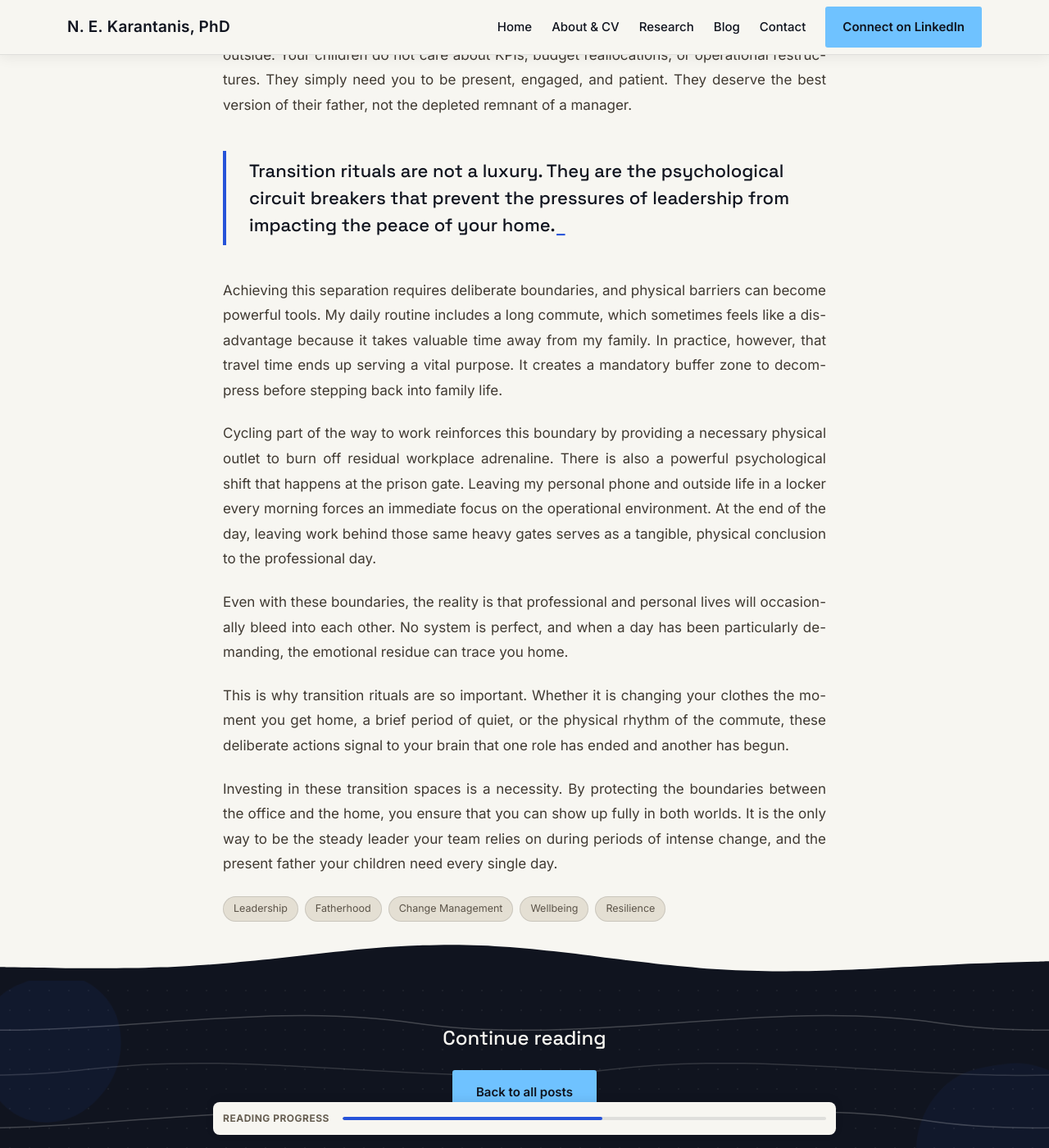
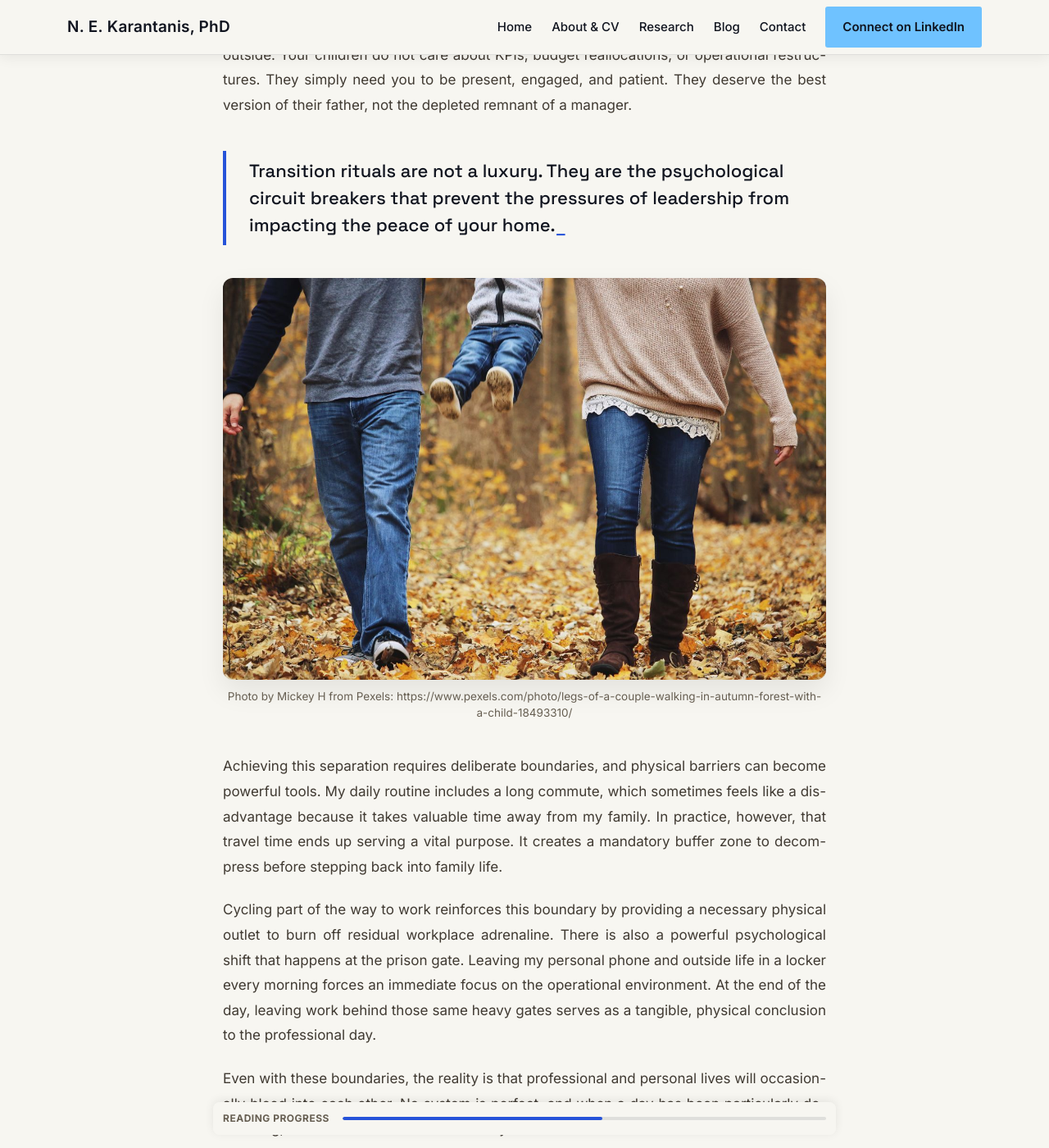
Before and after one commit to Eneekay/nekarantanis, a Jekyll site: the page built from _posts/2026-07-20-balancing-the-scales-leadership-fatherhood-and-the-power-of-transition-rituals.md, in a window 1280 px wide and 1400 px high, scrolled down 825 px. Shown: the whole window at 82% size. Built offline with Jekyll 4.4.1, drawn with Linux system fonts in a browser that asks for light colours.

Commit message:
Update Post “2026-07-20-balancing-the-scales-leadership-fatherhood-and-the-power-of-transition-rituals”

```diff
--- a/_posts/2026-07-20-balancing-the-scales-leadership-fatherhood-and-the-power-of-transition-rituals.md
+++ b/_posts/2026-07-20-balancing-the-scales-leadership-fatherhood-and-the-power-of-transition-rituals.md
@@ -15,6 +15,12 @@ tags:
   - Change Management
   - Wellbeing
   - Resilience
+image: /uploads/posts/pexels-mickey-h-660550196-18493310.jpg
+image_alt: Family enjoying a playful autumn walk in a forest, lifting a child
+  among colorful leaves.
+image_caption: "Photo by Mickey H from Pexels:
+  https://www.pexels.com/photo/legs-of-a-couple-walking-in-autumn-forest-with-a\
+  -child-18493310/"
 ---
 Holding a senior leadership role in education requires a high degree of emotional availability. Coming home to young children requires exactly the same thing. Balancing the emotional demands of both roles is one of the most complex challenges a leader can face.
 
```
Also changed, not shown: uploads/posts/pexels-mickey-h-660550196-18493310.jpg (added).
